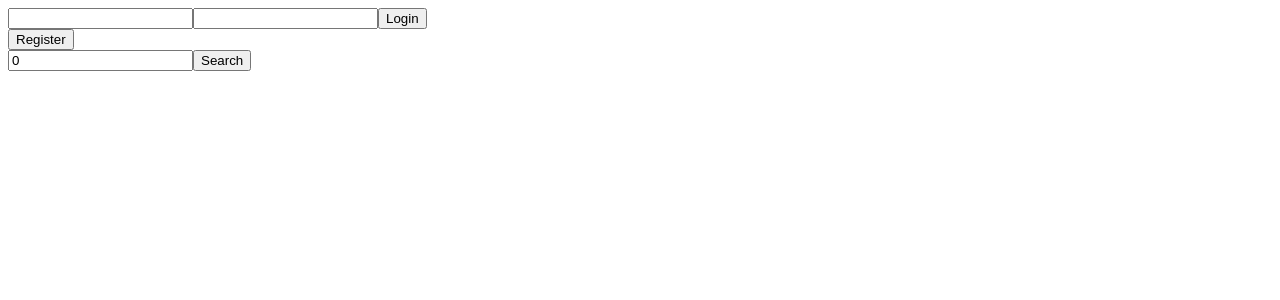
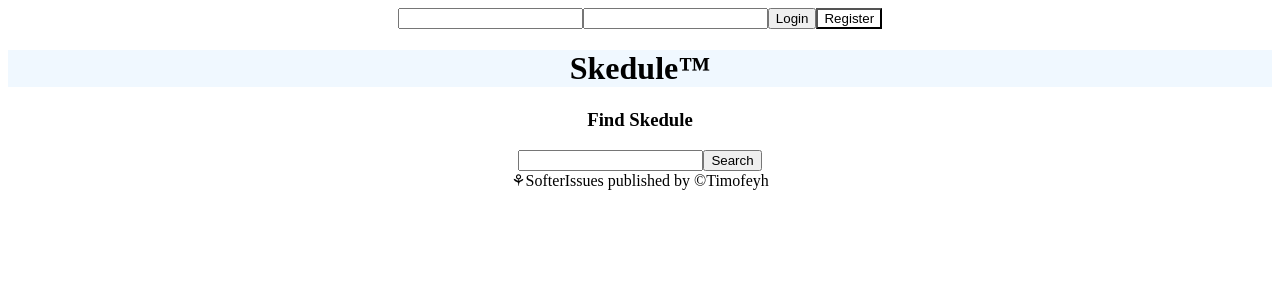
Before and after one commit to ShaimaaAliECE/lab3-timofeyh, a React app in the folder client/: page / in a window 1280 px wide. Shown: the top 300 px of the page. Built offline with nearby package versions, Linux system fonts and the light colour scheme.

Commit message:
Added some styling

```diff
--- a/client/src/App.css
+++ b/client/src/App.css
@@ -2,6 +2,36 @@ table, th, td {
     border: 2px solid black;
 }
 
+div {
+    margin: auto;
+    padding: auto;
+    text-align: center;
+}
+
 table {
     border-collapse: collapse;
+    text-align: center;
+    margin: auto;
 }
+
+.loginForm {
+    width: 50%;
+
+}
+
+.title {
+    background-color: aliceblue;
+    font: 5rem "Helvetica" bold black;
+}
+
+.meetTitle {
+    display: flex;
+    justify-content: space-evenly;
+    padding: 0;
+    margin-top:0;
+    margin-bottom:0;
+}
+
+.inlineChild {
+    display: inline-block;
+}
--- a/client/src/App.js
+++ b/client/src/App.js
@@ -24,33 +24,31 @@ useEffect(() => {
             {!user.signedin &&
                 <LoginPage login={(id,u,p) => setUser({userID:id,username:u,password:p,signedin:true})}/>
             }
+            {user.signedin && <h1>{"Hello " + user.username}</h1>}
+            <h1 className="title">Skedule&trade;</h1>
              {meeting>0 &&
                 <>
-                <button onClick={() => setMeeting(null)}> X </button>
                 <Meeting meeting={meeting} user={user} setMeeting={() => setMeeting(null)}/>
                 </>
             }
-            {user.signedin &&
+            {user.signedin &&!meeting>0 &&
                 <>
-                <h1>{"Hello " + user.username}</h1>
-                {!meeting>0 &&
-                    <>
-                    {newMeet &&
-                        <CreateMeeting user={user} setMeeting={(id) => setMeeting(Number(id))}/>
-                    }
-                    {!newMeet &&
-                        <button onClick={() => setNewMeet(true)}>New Meeting</button>
-                    }
-                    </>
+                {newMeet &&
+                    <CreateMeeting user={user} setMeeting={(id) => setMeeting(Number(id))}/>
+                }
+                {!newMeet &&
+                    <button onClick={() => setNewMeet(true)}>New Meeting</button>
                 }
                 </>
             }
             {!meeting>0 &&
                 <>
+                <h3>Find Skedule</h3>
                 <SearchBar openMeeting={(id) => {setMeeting(Number(id))}}/>
                 {user.signedin&& <MeetingList user={user} openMeeting={(id) => setMeeting(Number(id))}/>}
                 </>
             }
+            <footer>&#9880;SofterIssues published by &copy;Timofeyh</footer>
         </div>
     )
 }
--- a/client/src/Meeting.js
+++ b/client/src/Meeting.js
@@ -58,7 +58,6 @@ export const Meeting = ({meeting, user, setMeeting}) => {
     }
 
     const handleVoter = (e) => {
-        e.preventDefault();
         setVoter(v => ({...v, username:e.target.value}));
     }
 
@@ -79,10 +78,9 @@ export const Meeting = ({meeting, user, setMeeting}) => {
             voter:voter,
             meeting:meeting
         }).then(res => {
-            console.log(res.data)
-            console.log(res.data.length>0);
+            setVoter(v => ({...v, username:''}))
             if (res.data.length>0) return;
-            console.log("helloooooo");
+
             axios.post("/api/castVote", {
                     voter:voter,
                     slots:prepareQuery(slots)
@@ -151,7 +149,12 @@ export const Meeting = ({meeting, user, setMeeting}) => {
     return (
         <div>
             <h1>Displaying {meeting} {updated?String(rawTable[0].status)=="SKEDULED"?" -  Skeduled":"":""}</h1>
-            <h2>{updated?String(rawTable[0].meeting):""}</h2>
+            <div className="meetTitle">
+            <h2  className="inlineChild">
+                {updated?String(rawTable[0].meeting):""}
+            </h2>
+            <button  className="inlineChild" onClick={() => setMeeting(null)}>X</button>
+            </div>
             {owner&&updated&&
                 <>
                 {String(rawTable[0].status)=="PENDING"&&
@@ -167,7 +170,7 @@ export const Meeting = ({meeting, user, setMeeting}) => {
             {updated&&
                 <>
                 {renderMeeting()}
-                <button disabled={slots.locked} type="submit" onClick={handleSubmit}>Submit</button>
+                {String(rawTable[0].status)=="PENDING" && <button type="submit" disabled={voter.username.length===0} onClick={handleSubmit}>Submit</button>}
                 </>
             }
             </ul>
--- a/client/src/login.js
+++ b/client/src/login.js
@@ -1,6 +1,7 @@
 import axios from "axios";
 import React, { useState } from "react";
 import { useLogin } from "./useLogin";
+import "./App.css";
 
 export const LoginPage = ({login}) => {
     const [values, handleChange] = useLogin({username: '', password: ''});
@@ -41,7 +42,8 @@ export const LoginPage = ({login}) => {
     }
 
     return (
-        <div name="loginform">
+        <div className="loginform">
+            <div className="inlineChild">
             <form onSubmit={submitHandler}>
                 <input
                     type="text"
@@ -57,7 +59,10 @@ export const LoginPage = ({login}) => {
                 />
                 <button type="submit">Login</button>
             </form>
-            <button onClick={() => setRegister(!register)}>Register</button>
+            </div>
+            <div className="inlineChild">
+            <button onClick={() => setRegister(!register)} style={{backgroundColor:register?"gray":"#fff"}} >Register</button>
+            </div>
             {register &&
                 <form onSubmit={registerHandler}>
                     <input
--- a/client/src/searchMeetings.js
+++ b/client/src/searchMeetings.js
@@ -1,9 +1,8 @@
 import axios from "axios";
 import React, { useState } from "react";
-import { useLogin } from "./useLogin";
 
 export const SearchBar = ({openMeeting}) => {
-    const [search, setSearch] = useState(0);
+    const [search, setSearch] = useState(null);
 
     const handleChange = (e) => {
         e.preventDefault();
```
